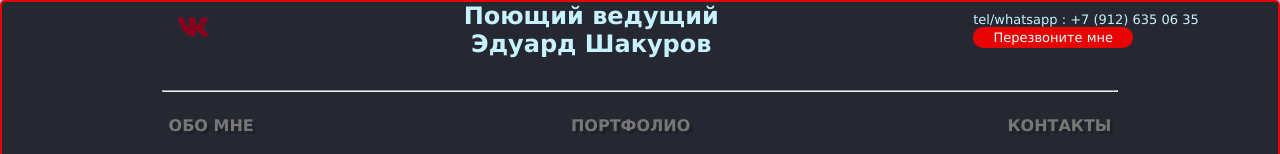
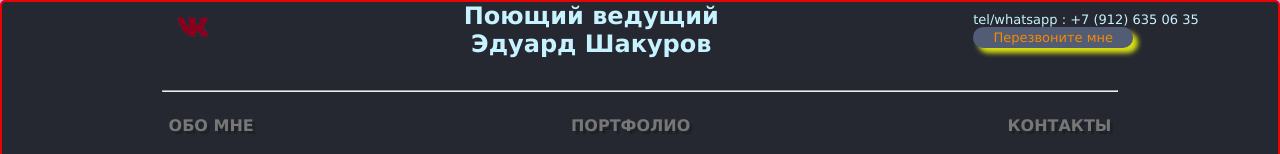
Before and after one commit to paulstrrr777/MyShakurof, a plain HTML site: page index.html in a window 1280 px wide. In both pictures the pointer is over the element "Перезвоните мне". Shown: the top 154 px of the page. Drawn offline with Linux system fonts and the light colour scheme.

Commit message:
yrloow buttons all

```diff
--- a/style.css
+++ b/style.css
@@ -65,13 +65,19 @@ nav {
     padding: 3px 3px 3px 3px ;
     font-size: small;
     font-weight: 100;
-    background: #12e012;
+    /* background: #12e012; */
+    background: #3f4658;
     color: rgb(240,255,255);
     border-radius: 10px;
     width: 10rem;
     /* padding: 3px; */
+    transition: color 1s;
 }
-.buttonCall:hover { background: #e60404; cursor: pointer;}
+.buttonCall:hover {
+    background: #525c74;
+    color:#f58a07 !important;
+    box-shadow: 5px 5px 5px #d9e012;
+    cursor: pointer;}
 .navTire {
     padding-left: 10rem;
     padding-right: 10rem;
```
